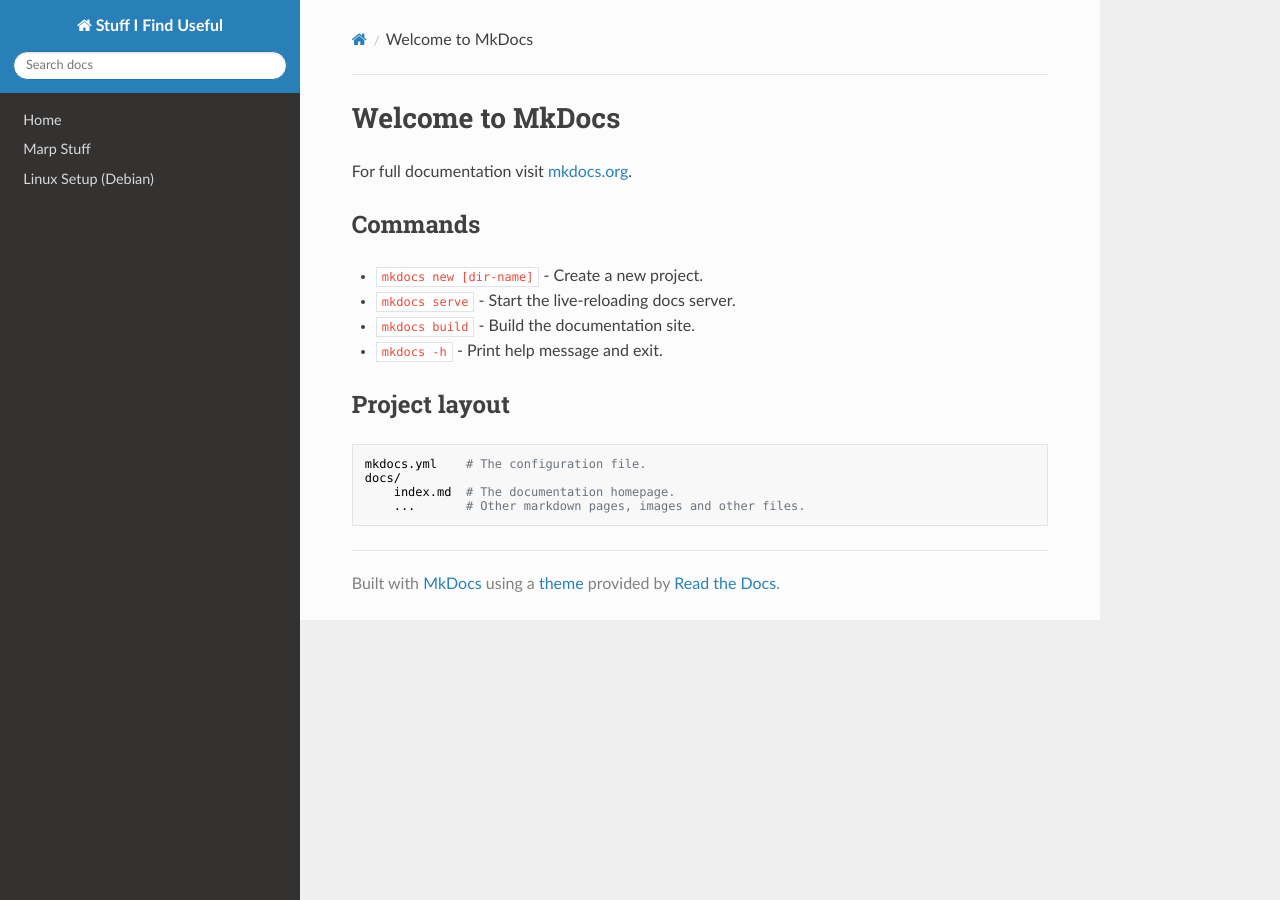
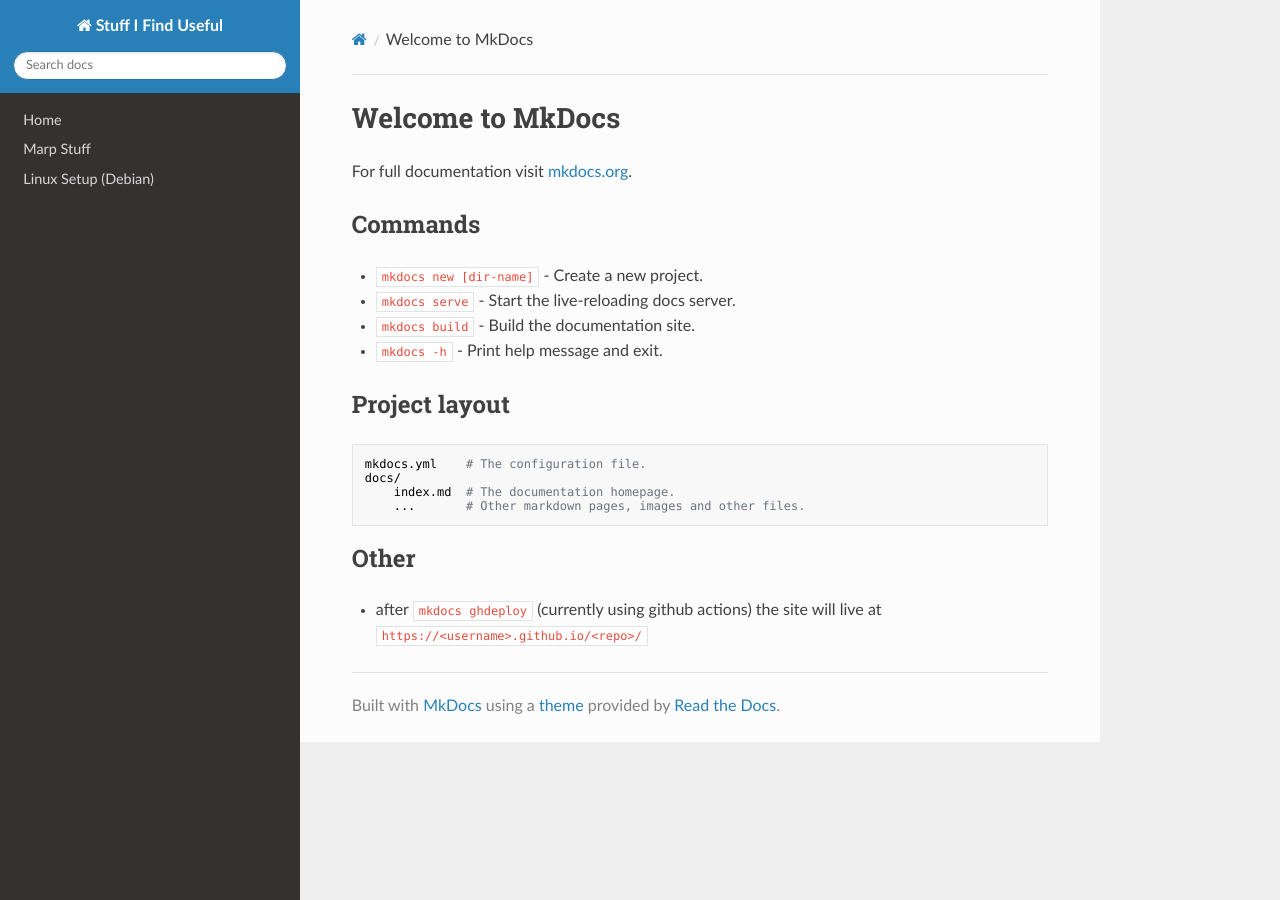
Before and after one commit to travisseymour/useful_stuff, an MkDocs documentation site: the page built from docs/mkdocs_getting_started.md, in a window 1280 px wide. Built offline with MkDocs 1.6.1, drawn with Linux system fonts in a browser that asks for light colours; nearby versions of some CDN libraries.

Commit message:
updated target url

```diff
--- a/docs/mkdocs_getting_started.md
+++ b/docs/mkdocs_getting_started.md
@@ -15,3 +15,6 @@
     docs/
         index.md  # The documentation homepage.
         ...       # Other markdown pages, images and other files.
+
+## Other
+* after `mkdocs ghdeploy` (currently using github actions) the site will live at `https://<username>.github.io/<repo>/`
```
Also changed, not shown: docs/index.md (+1 -1 lines), 1 other file.
